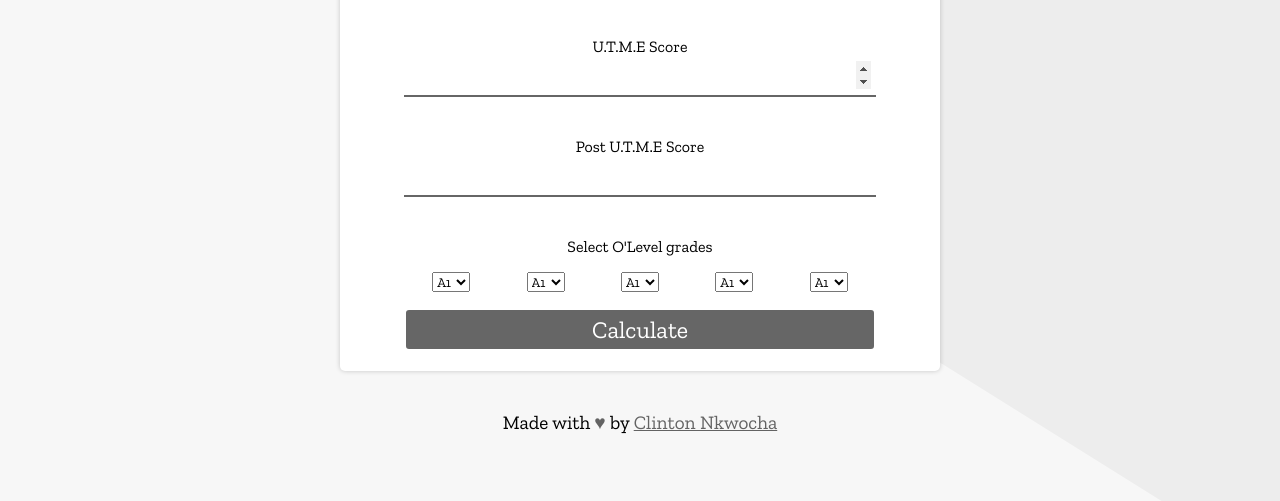
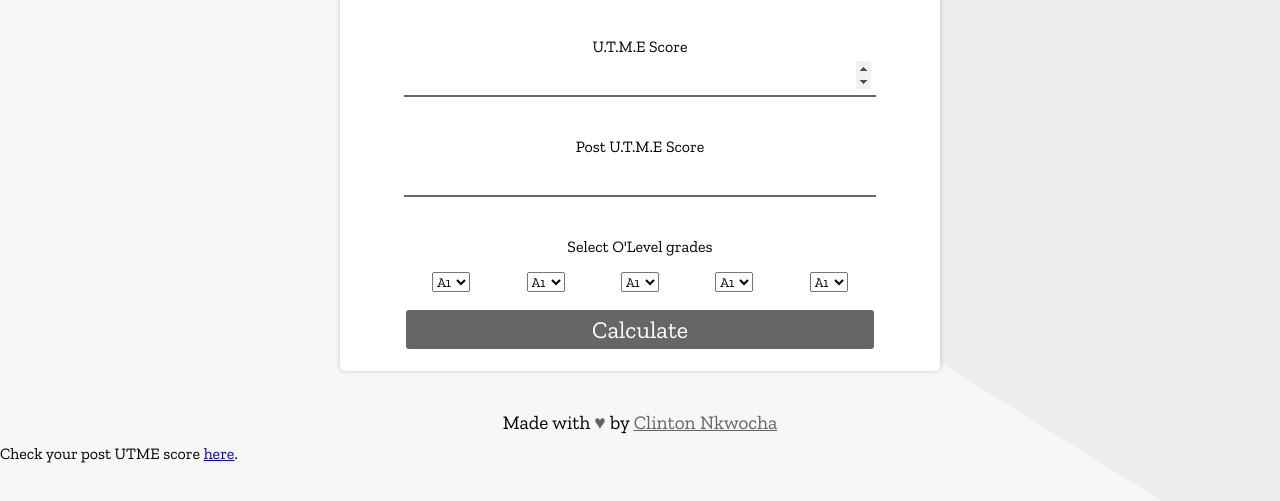
Before and after one commit to clintonpi/unilag-calc, a plain HTML site: page index.html in a window 1280 px wide. Shown: the part 225-726 px from the top of the page. Drawn offline with nearby package versions, Linux system fonts and the light colour scheme.

Commit message:
Create link to "post UTME result" file

```diff
--- a/index.html
+++ b/index.html
@@ -110,6 +110,9 @@
         <p>Made with <b>&#9829;</b> by <a href="https://clintonpi.github.io" target="_blank">Clinton Nkwocha</a>
         </p>
       </footer>
+      <div id="info">
+        <p>Check your post UTME score <a href="./2018_2019_post_UTME_result.pdf" target="_blank" rel="noopener">here</a>.</p>
+      </div>
     </div>
     <script src="./dist/js/script.js"></script>
   </body>
```
